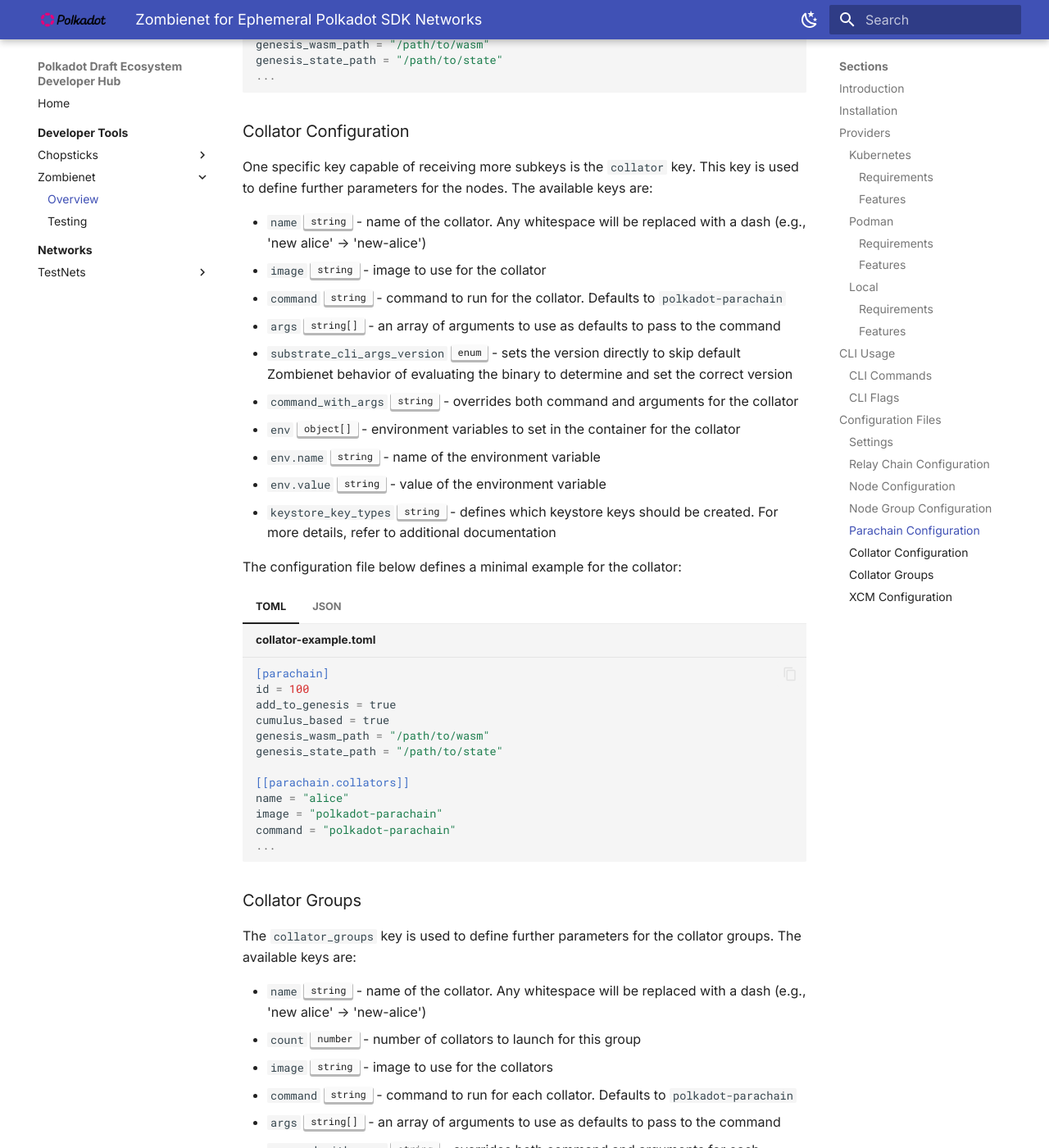
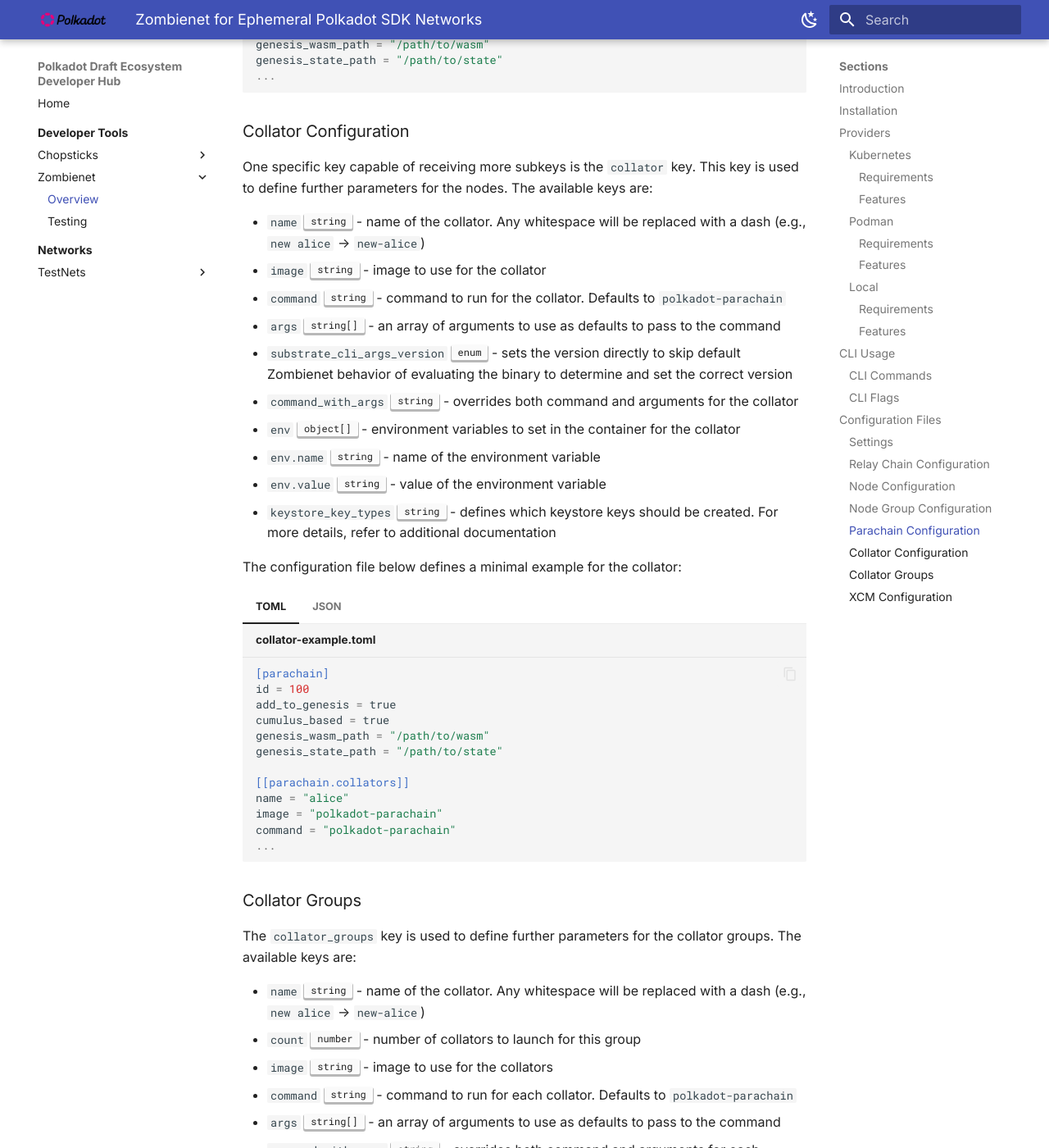
Before and after one commit to papermoonio/polkadot-ecosystem-docs-draft, an MkDocs documentation site: the page built from docs/dev-tools/zombienet/overview.md, in a window 1280 px wide and 1400 px high, scrolled down 11980 px. Shown: the whole window at 82% size. Built offline with MkDocs 1.6.1 and Material for MkDocs 9.7.7, drawn with Linux system fonts in a browser that asks for light colours; some of the changed text lies outside the part shown.

Commit message:
formatting tweaks, modifies css styling

````diff
--- a/docs/dev-tools/zombienet/overview.md
+++ b/docs/dev-tools/zombienet/overview.md
@@ -254,7 +254,7 @@
         - `<networkConfig>` - a file that declares the desired network to be spawned in `.toml` or `.json` format. For further information, check out the [Configuration Files](#configuration-files) section
 
     !!! warning
-    For the `spawn` command to work on macOS, users need to be aware that the Polkadot binary is currently not compatible with macOS. As a result, macOS users will need to clone the [Polkadot repository](https://github.com/paritytech/polkadot-sdk){target=_blank}, build Polkadot binary, and manually add it to their PATH.
+        For the `spawn` command to work on macOS, users need to be aware that the Polkadot binary is currently not compatible with macOS. As a result, macOS users will need to clone the [Polkadot repository](https://github.com/paritytech/polkadot-sdk){target=_blank}, build Polkadot binary, and manually add it to their PATH.
 
 ??? function "`test` - run test on the network spawned"
 
@@ -304,7 +304,7 @@
 
     === "Example"
 
-        - `-d /home/user/my-zombienet`
+        ```zombienet -d /home/user/my-zombienet```
 
 ??? function "`-f`, `--force` - force override all prompt commands"
 
@@ -396,7 +396,7 @@
 
 There is one specific key capable of receiving more subkeys: the `nodes` key. This key is used to define further parameters for the nodes. The available keys:
 
-- `name` ++"string"++ - name of the node. Any whitespace will be replaced with a dash (e.g., 'new alice' -> 'new-alice')
+- `name` ++"string"++ - name of the node. Any whitespace will be replaced with a dash (e.g., `new alice` -> `new-alice`)
 - `image` ++"string"++ - override default Docker image to use for this node
 - `command` ++"string"++ - override default command to run
 - `command_with_args` ++"string"++ - override default command and arguments
@@ -436,7 +436,7 @@
 
 The `node_groups` key is used to define further parameters for the node groups. The available keys are:
 
-- `name` ++"string"++ - group name, used for naming the nodes. Any whitespace will be replaced with a dash (e.g., 'new group' -> 'new-group')
+- `name` ++"string"++ - group name, used for naming the nodes. Any whitespace will be replaced with a dash (e.g., `new group` -> `new-group`)
 - `count` ++"number"++ - number of nodes to launch for this group
 - `image` ++"string"++ - override default Docker image to use for this node
 - `command` ++"string"++ - override default command to run
@@ -496,7 +496,7 @@
 
 One specific key capable of receiving more subkeys is the `collator` key. This key is used to define further parameters for the nodes. The available keys are:
 
-- `name` ++"string"++ - name of the collator. Any whitespace will be replaced with a dash (e.g., 'new alice' -> 'new-alice')
+- `name` ++"string"++ - name of the collator. Any whitespace will be replaced with a dash (e.g., `new alice` -> `new-alice`)
 - `image` ++"string"++ - image to use for the collator
 - `command` ++"string"++ - command to run for the collator. Defaults to `polkadot-parachain`
 - `args` ++"string[]"++ - an array of arguments to use as defaults to pass to the command
@@ -525,7 +525,7 @@
 
 The `collator_groups` key is used to define further parameters for the collator groups. The available keys are:
 
-- `name` ++"string"++ - name of the collator. Any whitespace will be replaced with a dash (e.g., 'new alice' -> 'new-alice')
+- `name` ++"string"++ - name of the collator. Any whitespace will be replaced with a dash (e.g., `new alice` -> `new-alice`)
 - `count` ++"number"++ - number of collators to launch for this group
 - `image` ++"string"++ - image to use for the collators
 - `command` ++"string"++ - command to run for each collator. Defaults to `polkadot-parachain`
--- a/material-overrides/assets/stylesheets/polkadot.css
+++ b/material-overrides/assets/stylesheets/polkadot.css
@@ -151,6 +151,10 @@
 
 .md-typeset pre>code {
   border-radius: var(--md-border-radius);
+}
+
+.md-typeset .tabbed-block p {
+  margin-left: 1em
 }
 
 [data-md-color-scheme='default'] img[src$='#only-dark'],
````
Also changed, not shown: docs/dev-tools/zombienet/testing.md (+13 -13 lines), docs/.snippets/code/developer-tools/zombienet/overview/parachain-example.json.
